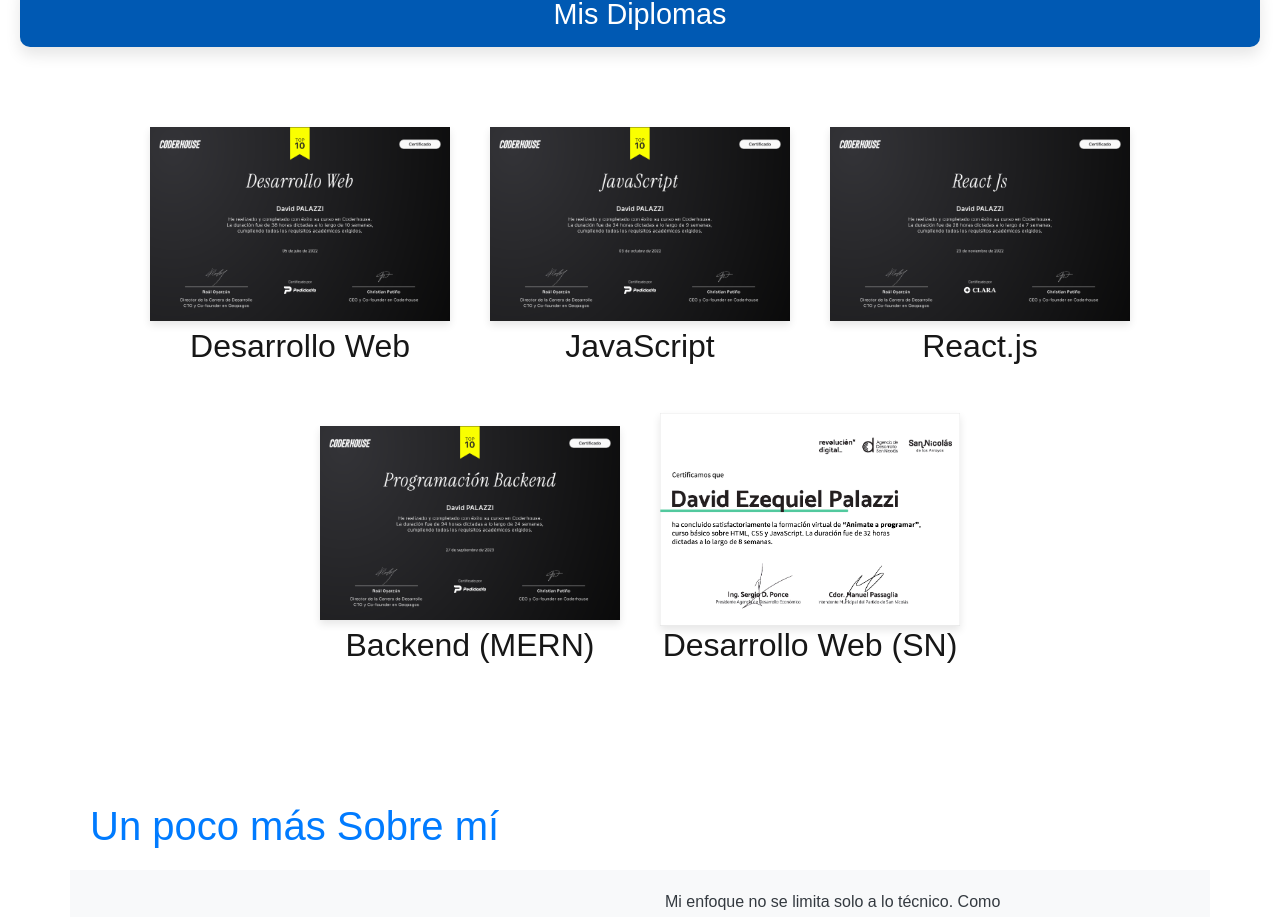
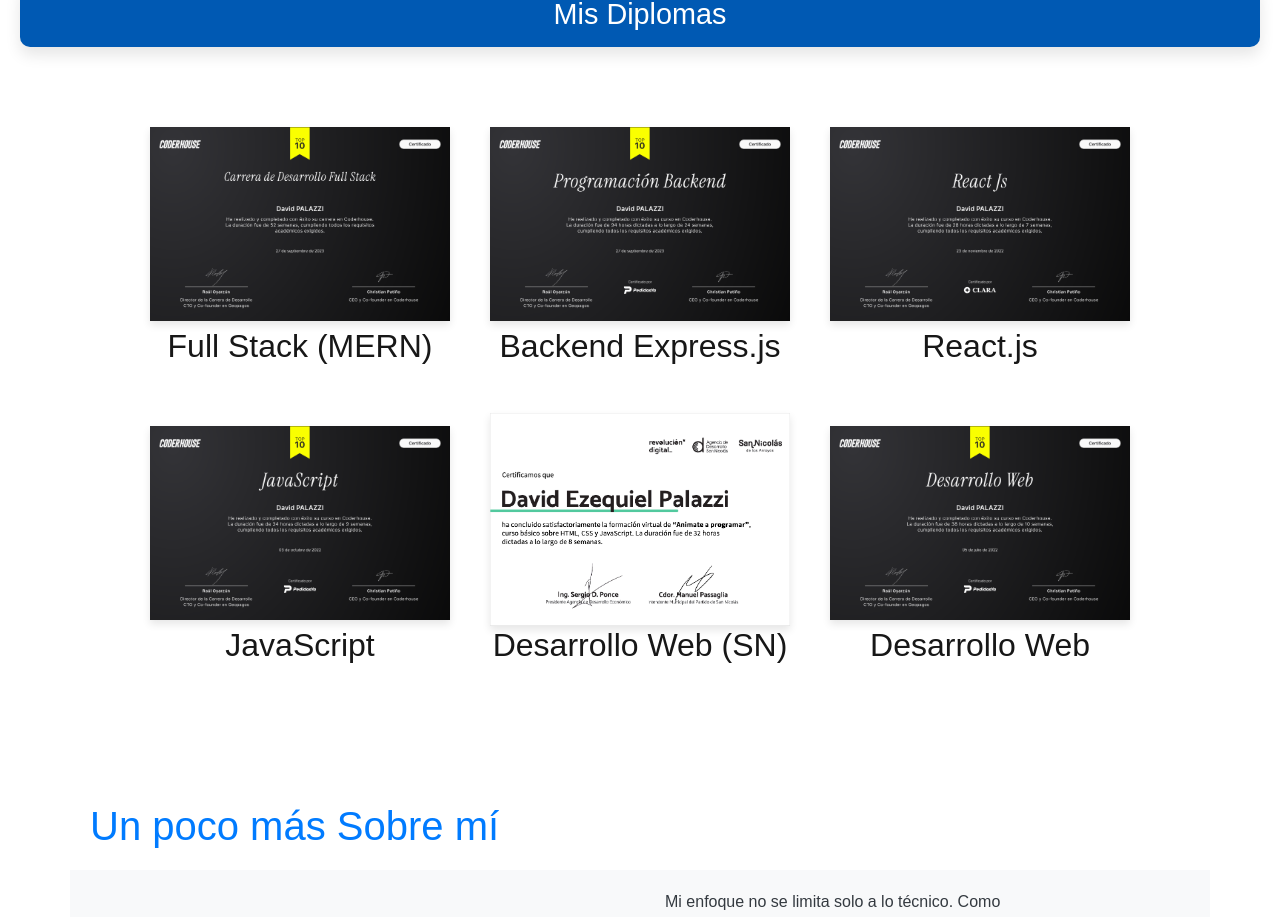
Before and after one commit to palazzid88/DavidPalazziDev, a Next.js app: page / in a window 1280 px wide. Shown: the part 3017-3934 px from the top of the page. Built offline with nearby package versions, Linux system fonts and the light colour scheme.

Commit message:
se añade certificacion full stack

```diff
--- a/src/data/certificationsData.js
+++ b/src/data/certificationsData.js
@@ -1,7 +1,8 @@
 export const certifications = [
-    { name: 'Desarrollo Web', src: '/images/certifications/desarrolloWeb.png' },
-    { name: 'JavaScript', src: '/images/certifications/javascript.png' },
-    { name: 'React.js', src: '/images/certifications/react.png' },
-    { name: 'Backend (MERN)', src: '/images/certifications/programacionBackend.png' },
-    { name: 'Desarrollo Web (SN)', src: '/images/certifications/dwebsn.png' },
+  { name: 'Full Stack (MERN)', src: '/images/certifications/fullStack.png' },
+  { name: 'Backend Express.js', src: '/images/certifications/programacionBackend.png' },
+  { name: 'React.js', src: '/images/certifications/react.png' },
+  { name: 'JavaScript', src: '/images/certifications/javascript.png' },
+  { name: 'Desarrollo Web (SN)', src: '/images/certifications/dwebsn.png' },
+  { name: 'Desarrollo Web', src: '/images/certifications/desarrolloWeb.png' },
   ];
```
Also changed, not shown: public/images/certifications/fullStack.png (added).
